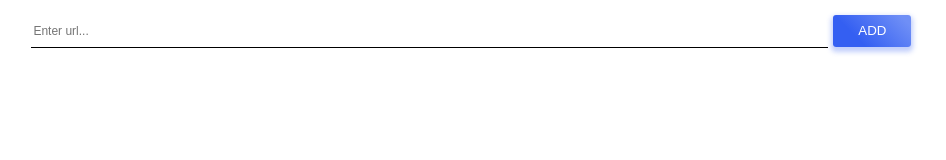
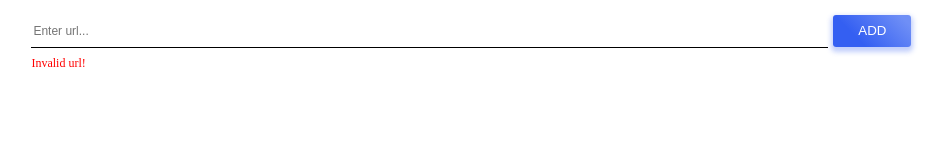
Before and after one commit to lokesh-khatri/bookmark-list, a React (Create React App) app: page / in a window 1280 px wide. Shown: the top 160 px of the page, without its empty margins (118-1064 px from the left). Built offline with nearby package versions, Linux system fonts and the light colour scheme.

Commit message:
feat(bookmark): added url validity checks with small error message

```diff
--- a/src/components/BookmarkForm.js
+++ b/src/components/BookmarkForm.js
@@ -1,7 +1,7 @@
-import React from 'react';
+import React, { Component } from 'react';
 import PropTypes from 'prop-types';
-
 import { StyleSheet, css } from 'aphrodite';
+import { isValidUrl } from "../utils/isValidUrl";
 
 const styles = StyleSheet.create({
   button: {
@@ -30,39 +30,68 @@ const styles = StyleSheet.create({
     marginRight:10,
     marginLeft: 10,
     position: 'relative'
+  },
+  span: {
+    color: 'red',
+    fontSize: 12,
+    marginLeft: 5
   }
 
 });
 
-const BookmarkForm = ({ onSubmit, buttonText, inputText, placeholderText } ) => {
-  let input;
+class BookmarkForm extends Component {
+  constructor(props) {
+    super(props);
+    this.state = {value: this.props.inputText};
 
-  const handleOnSubmit = e => {
-    e.preventDefault();
-    if (!input.value.trim()) {
-      return
+    this.handleChange = this.handleChange.bind(this);
+    this.handleSubmit = this.handleSubmit.bind(this);
   }
-    onSubmit(input.value);
-    input.value = ''
-  };
+
+  componentDidMount() {
+    this.setState({value: this.props.inputText});
+  }
+
+  handleChange(event) {
+    this.setState({value: event.target.value});
+  }
+
+  isInputValid() {
+    return this.state.value.trim() && isValidUrl(this.state.value);
+
+  }
+
+  handleSubmit(event) {
+    event.preventDefault();
+    if(this.isInputValid()) {
+      this.setState({value: ''});
+      this.props.onSubmit(this.state.value);
+    }
+  }
+
+  render() {
+    const spanValue = !this.isInputValid()
+      ? 'Invalid url!'
+      : '';
 
     return (
       <div className={css(styles.form)}>
-      <form onSubmit={handleOnSubmit}>
+        <form onSubmit={this.handleSubmit}>
             <input
-          defaultValue={inputText}
-          placeholder={placeholderText}
-          ref={node => input = node}
+              defaultValue={this.state.value}
+              placeholder={this.props.placeholderText}
               className={css(styles.textField)}
+              onChange={this.handleChange}
             />
           <button className={css(styles.button)} type="submit">
-          {buttonText}
+            {this.props.buttonText}
           </button>
         </form>
+        <span className={css(styles.span)}>{spanValue}</span>
       </div>
     );
-};
-
+  }
+}
 
 BookmarkForm.propTypes = {
   onSubmit: PropTypes.func.isRequired,
--- /dev/null
+++ b/src/utils/isValidUrl.js
@@ -0,0 +1,11 @@
+export const isValidUrl = url => {
+
+  if(!url) {
+    return false;
+  }
+
+  const urlExpression = /[-a-zA-Z0-9@:%_\+.~#?&//=]{2,256}\.[a-z]{2,4}\b(\/[-a-zA-Z0-9@:%_\+.~#?&//=]*)?/;
+  const regex = new RegExp(urlExpression);
+
+  return url.match(regex);
+};
```
Also changed, not shown: 2 other files (tests, documents, lock files or other folders). Lines whose indentation alone changed are shown as unchanged.
